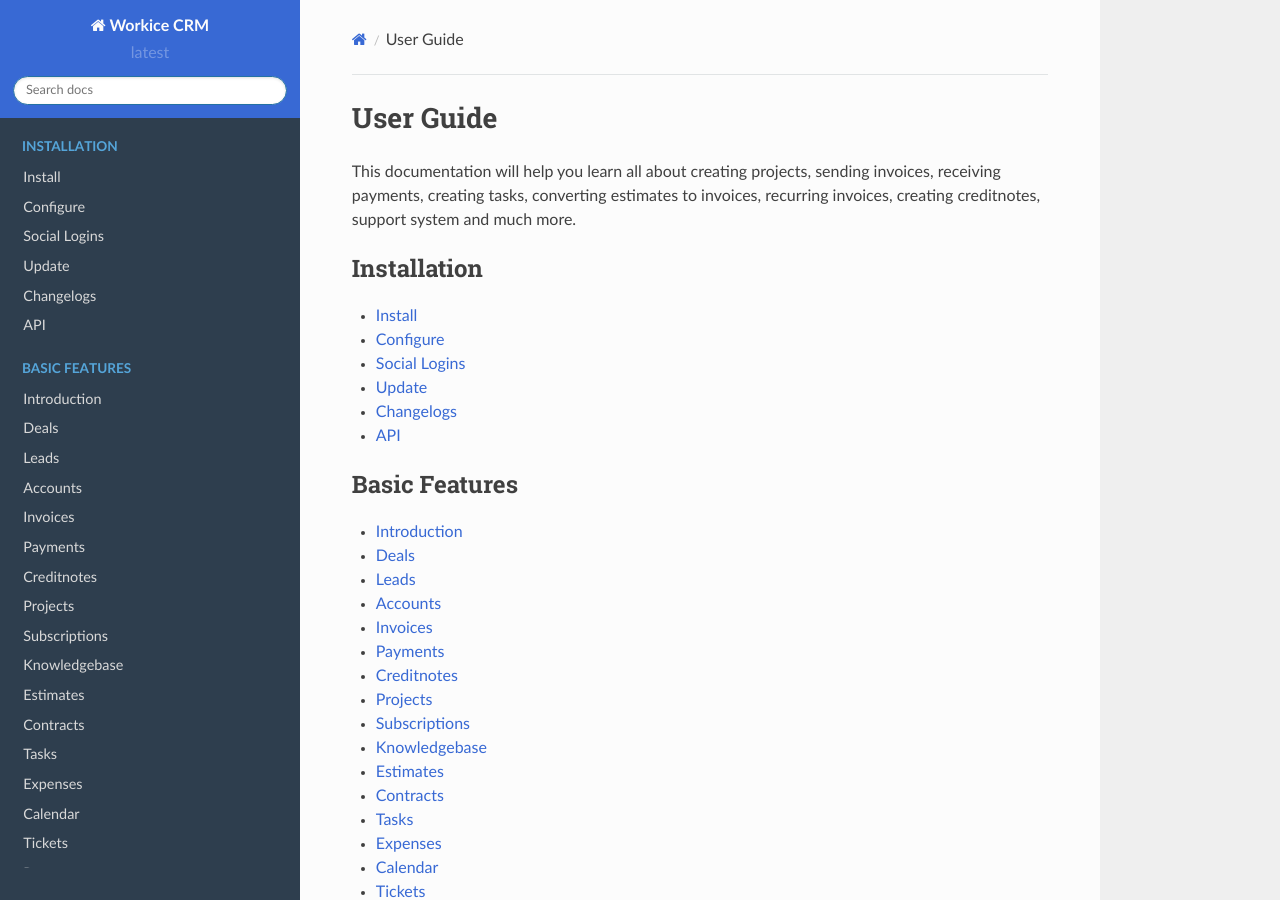
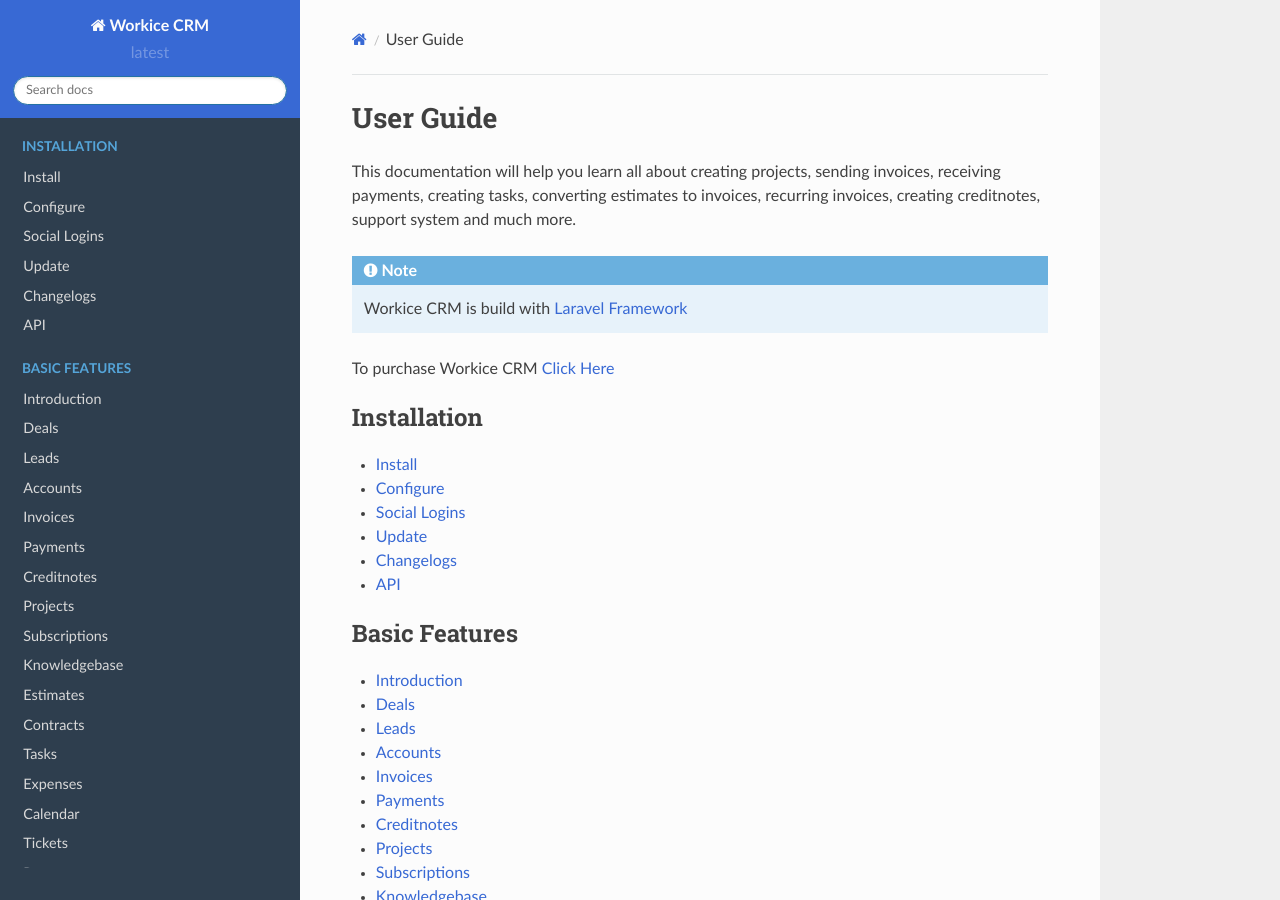
Before and after one commit to wmandai/workice-docs, a Sphinx documentation site: the page built from docs/source/index.rst, in a window 1280 px wide and 900 px high. Built offline with Sphinx 7.4.7 and the Read the Docs theme 2.0.0, drawn with Linux system fonts in a browser that asks for light colours.

Commit message:
Added link to purchase workice

```diff
--- a/docs/source/index.rst
+++ b/docs/source/index.rst
@@ -6,6 +6,10 @@
    :google-site-verification: 04wm9KLNfzd-GtMtIGF0alg6_Q-48EGQxYlDpVKUEto
 
 This documentation will help you learn all about creating projects, sending invoices, receiving payments, creating tasks, converting estimates to invoices, recurring invoices, creating creditnotes, support system and much more.
+
+.. NOTE:: Workice CRM is build with `Laravel Framework <https://laravel.com>`__
+
+To purchase Workice CRM `Click Here <https://workice.com>`__
 
 .. _installation:
 
--- a/docs/source/introduction.rst
+++ b/docs/source/introduction.rst
@@ -3,7 +3,10 @@
 
 `Workice CRM <https://workice.com>`__ is a place for you to store information on the people and clients you interact with and track your outreach efforts. The CRM includes sales and marketing dashboards, invoicing dashboard, expenses dashboard, payments dashboard, projects and ticketing dashboards.
 
-To purchase Workice CRM visit `Envato Market <https://codecanyon.net/user/gitbench>`__
+.. NOTE:: Workice CRM is build with `Laravel Framework <https://laravel.com>`__
+
+To purchase Workice CRM `Click Here <https://workice.com>`__
+
 
 Top Navigation
 ^^^^^^^^^^^^^^
```
